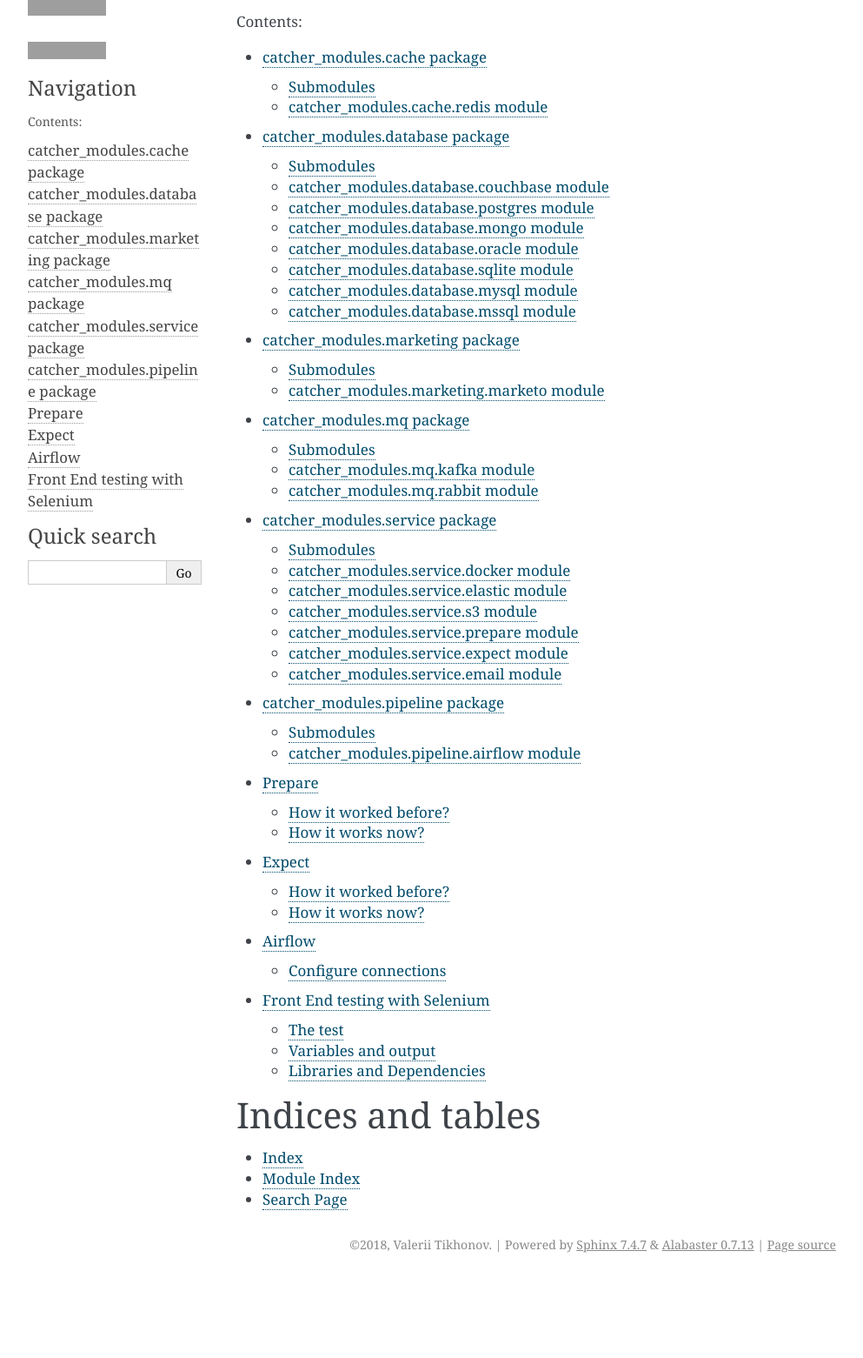
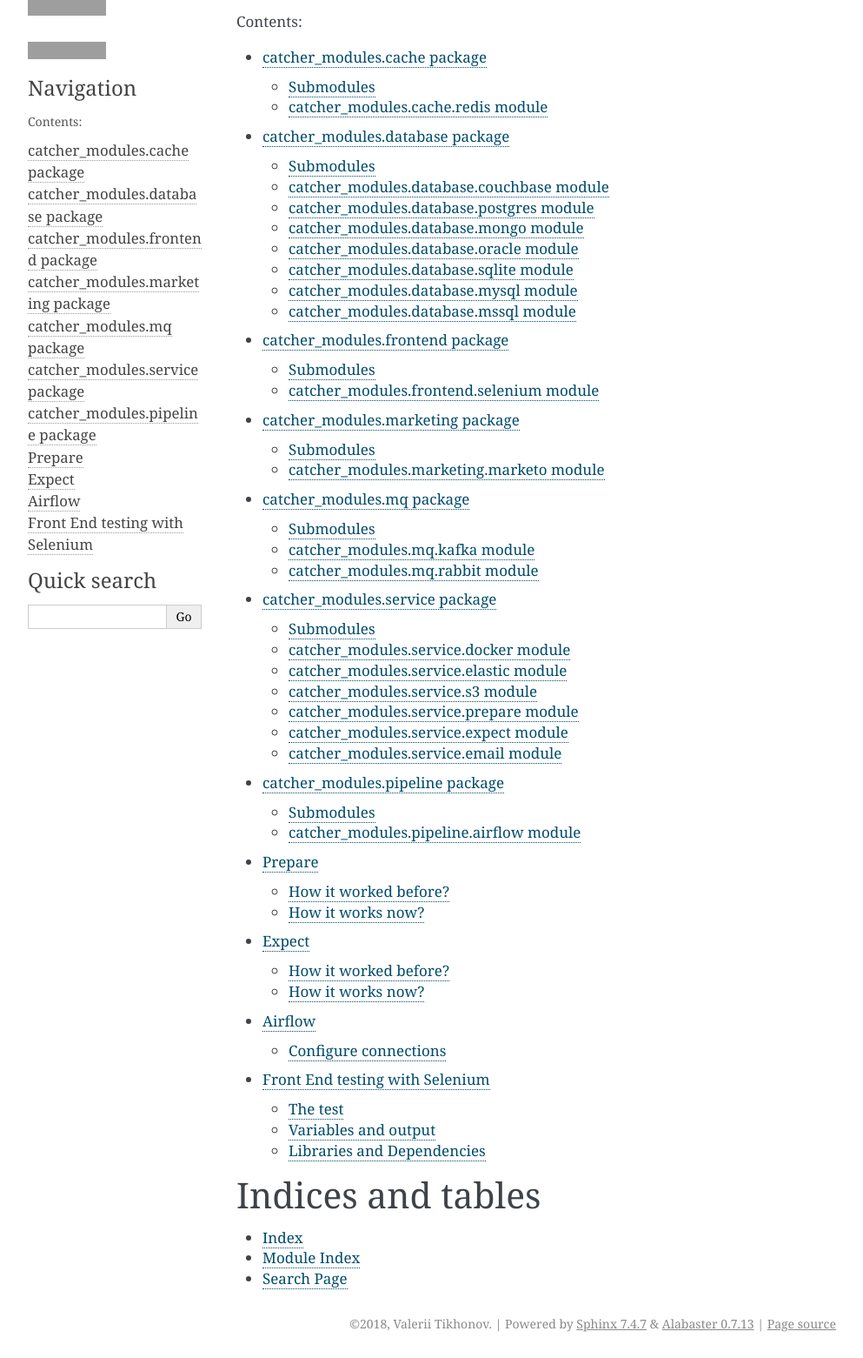
Before and after one commit to comtihon/catcher_modules, a Sphinx documentation site: the page built from docs/index.rst, in a window 1280 px wide, cut to the strip 134-1695 px from the top of the page. Shown: the whole strip at 87% size, without its empty margins (148-1141 px from the left). Built offline with Sphinx 7.4.7, drawn with Linux system fonts in a browser that asks for light colours; before the commit the page ends 1604 px from its top, so only the background shows below that; grey boxes are pictures that could not be loaded.

Commit message:
add selenium to readthedocs

```diff
--- a/docs/index.rst
+++ b/docs/index.rst
@@ -6,6 +6,7 @@
 
    source/catcher_modules.cache
    source/catcher_modules.database
+   source/catcher_modules.frontend
    source/catcher_modules.marketing
    source/catcher_modules.mq
    source/catcher_modules.service
--- /dev/null
+++ b/docs/source/catcher_modules.frontend.rst
@@ -0,0 +1,14 @@
+catcher\_modules.frontend package
+=================================
+
+Submodules
+----------
+
+catcher\_modules.frontend.selenium module
+-----------------------------------------
+
+.. autoclass:: catcher_modules.frontend.selenium.Selenium
+    :members:
+    :undoc-members:
+    :show-inheritance:
+    :exclude-members: action
```
